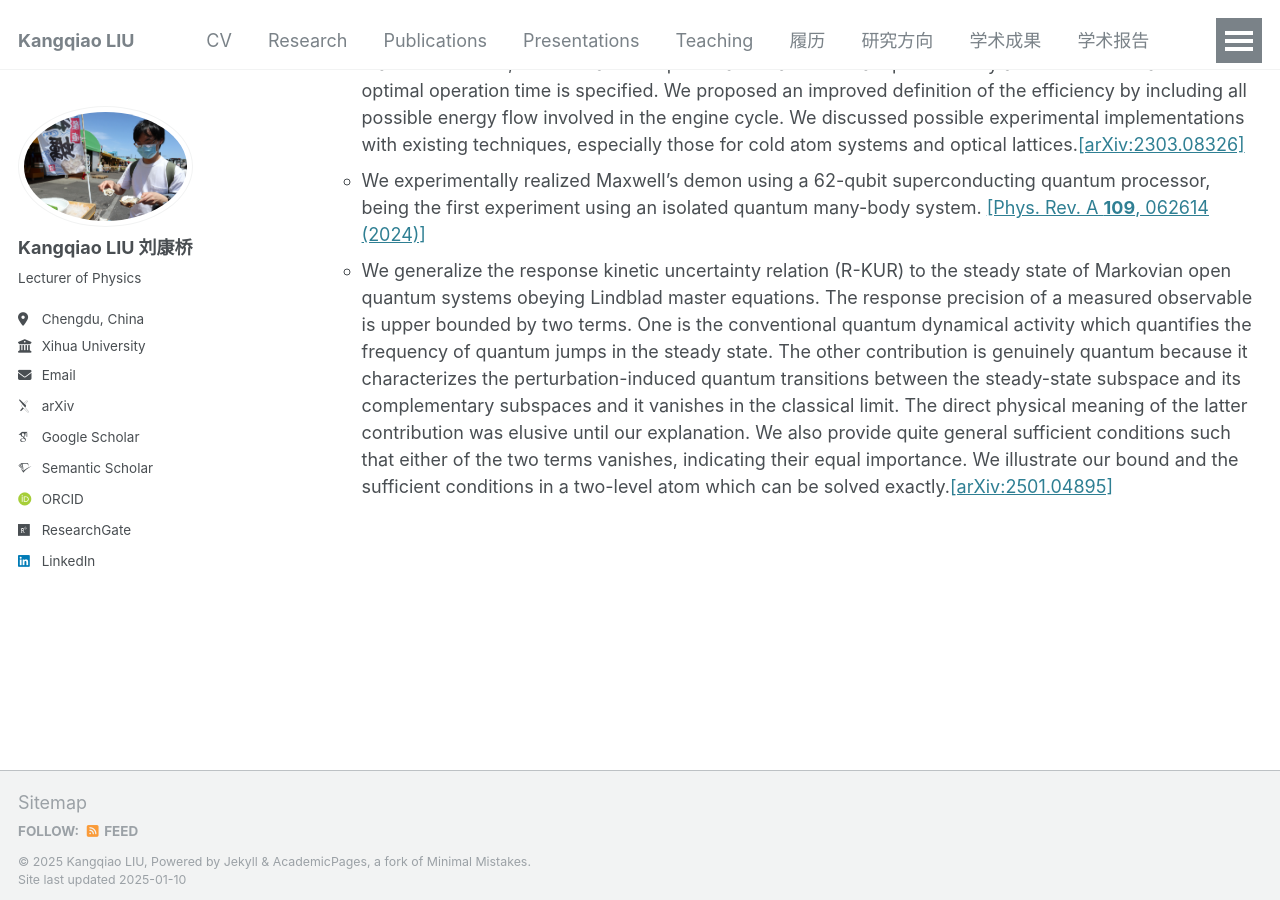
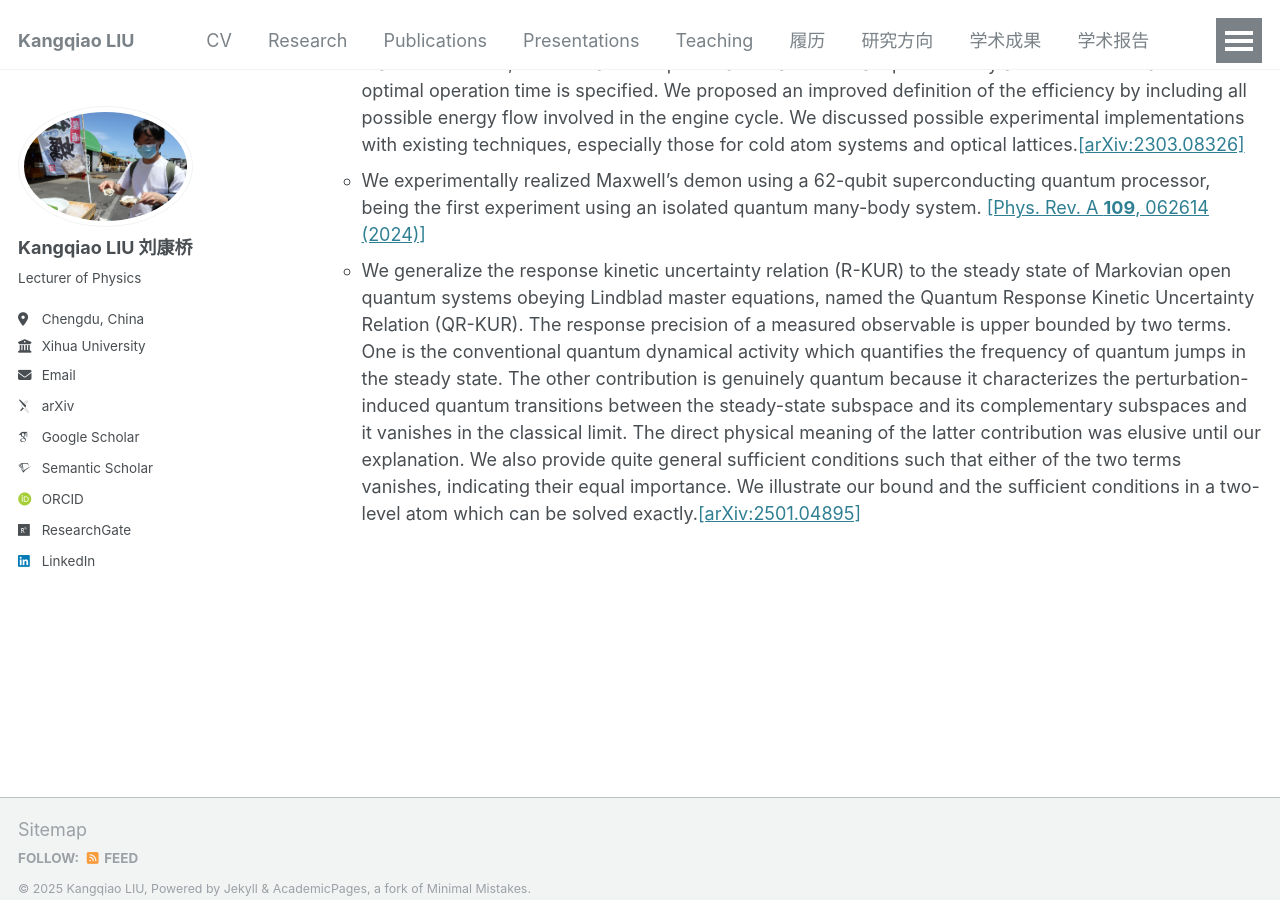
Before and after one commit to KangqiaoLiu/KangqiaoLiu.github.io, a Jekyll site: the page built from _pages/research.md, in a window 1280 px wide and 900 px high, scrolled down 708 px. Built offline with Jekyll 4.4.1, drawn with Linux system fonts in a browser that asks for light colours; some web fonts are replaced.

Commit message:
Update research.md

```diff
--- a/_pages/research.md
+++ b/_pages/research.md
@@ -23,4 +23,4 @@ redirect_from:
 * **Quantum thermodynamics and information thermodynamics**
   * We constructed a new type of quantum information engine that can store useful work cumulatively and transport a quantum particle unidirectionally by harnessing purely quantum fluctuations with the aid of Maxwell's demon, whose maximum power and maximum transport velocity are well-defined and the optimal operation time is specified. We proposed an improved definition of the efficiency by including all possible energy flow involved in the engine cycle. We discussed possible experimental implementations with existing techniques, especially those for cold atom systems and optical lattices.[[arXiv:2303.08326]](https://arxiv.org/abs/2303.08326)
   * We experimentally realized Maxwell's demon using a 62-qubit superconducting quantum processor, being the first experiment using an isolated quantum many-body system. [[Phys. Rev. A **109**, 062614 (2024)]](https://journals.aps.org/pra/abstract/10.1103/PhysRevA.109.062614)
-  * We generalize the response kinetic uncertainty relation (R-KUR) to the steady state of Markovian open quantum systems obeying Lindblad master equations. The response precision of a measured observable is upper bounded by two terms. One is the conventional quantum dynamical activity which quantifies the frequency of quantum jumps in the steady state. The other contribution is genuinely quantum because it characterizes the perturbation-induced quantum transitions between the steady-state subspace and its complementary subspaces and it vanishes in the classical limit. The direct physical meaning of the latter contribution was elusive until our explanation. We also provide quite general sufficient conditions such that either of the two terms vanishes, indicating their equal importance. We illustrate our bound and the sufficient conditions in a two-level atom which can be solved exactly.[[arXiv:2501.04895]](https://arxiv.org/abs/2501.04895)
+  * We generalize the response kinetic uncertainty relation (R-KUR) to the steady state of Markovian open quantum systems obeying Lindblad master equations, named the Quantum Response Kinetic Uncertainty Relation (QR-KUR). The response precision of a measured observable is upper bounded by two terms. One is the conventional quantum dynamical activity which quantifies the frequency of quantum jumps in the steady state. The other contribution is genuinely quantum because it characterizes the perturbation-induced quantum transitions between the steady-state subspace and its complementary subspaces and it vanishes in the classical limit. The direct physical meaning of the latter contribution was elusive until our explanation. We also provide quite general sufficient conditions such that either of the two terms vanishes, indicating their equal importance. We illustrate our bound and the sufficient conditions in a two-level atom which can be solved exactly.[[arXiv:2501.04895]](https://arxiv.org/abs/2501.04895)
```
